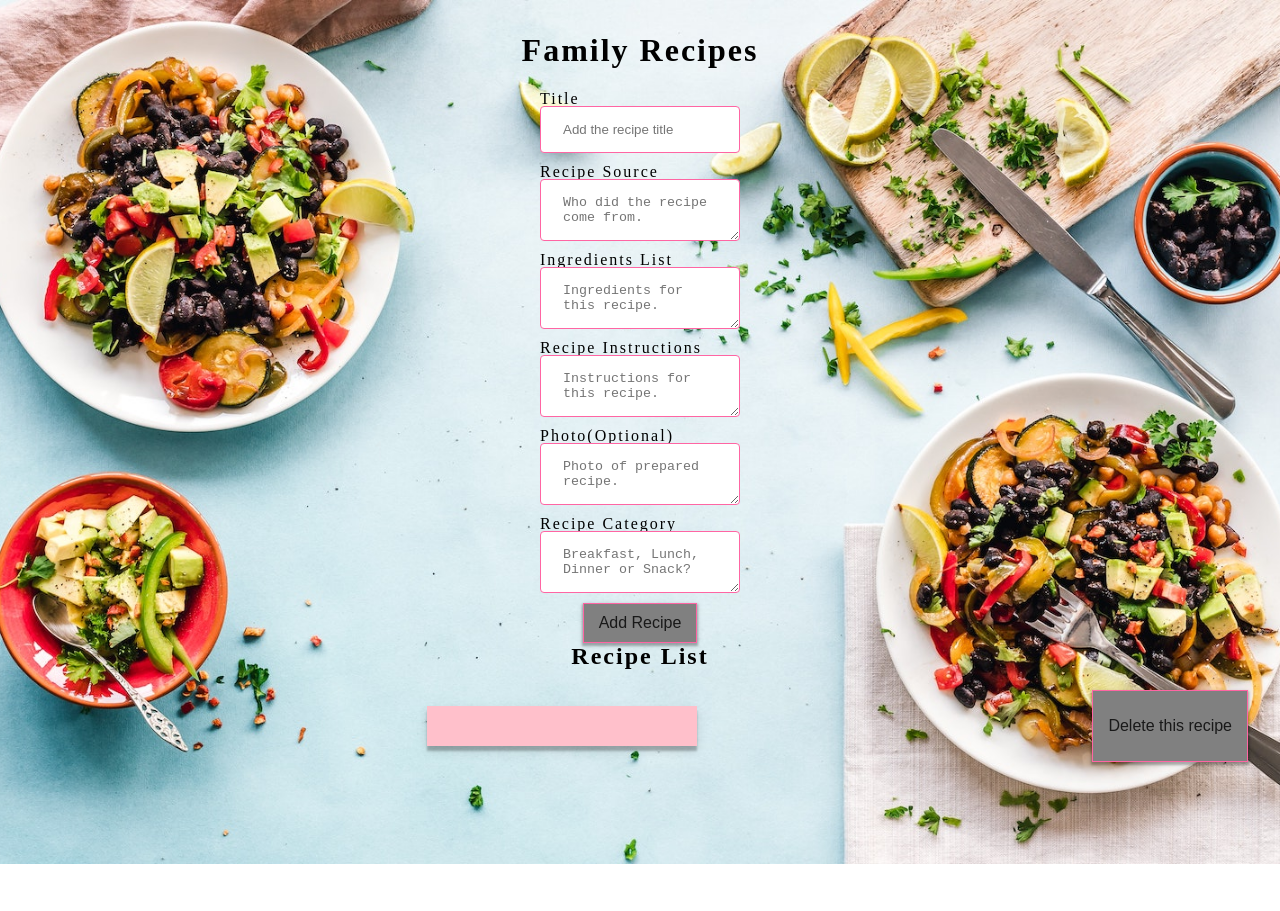
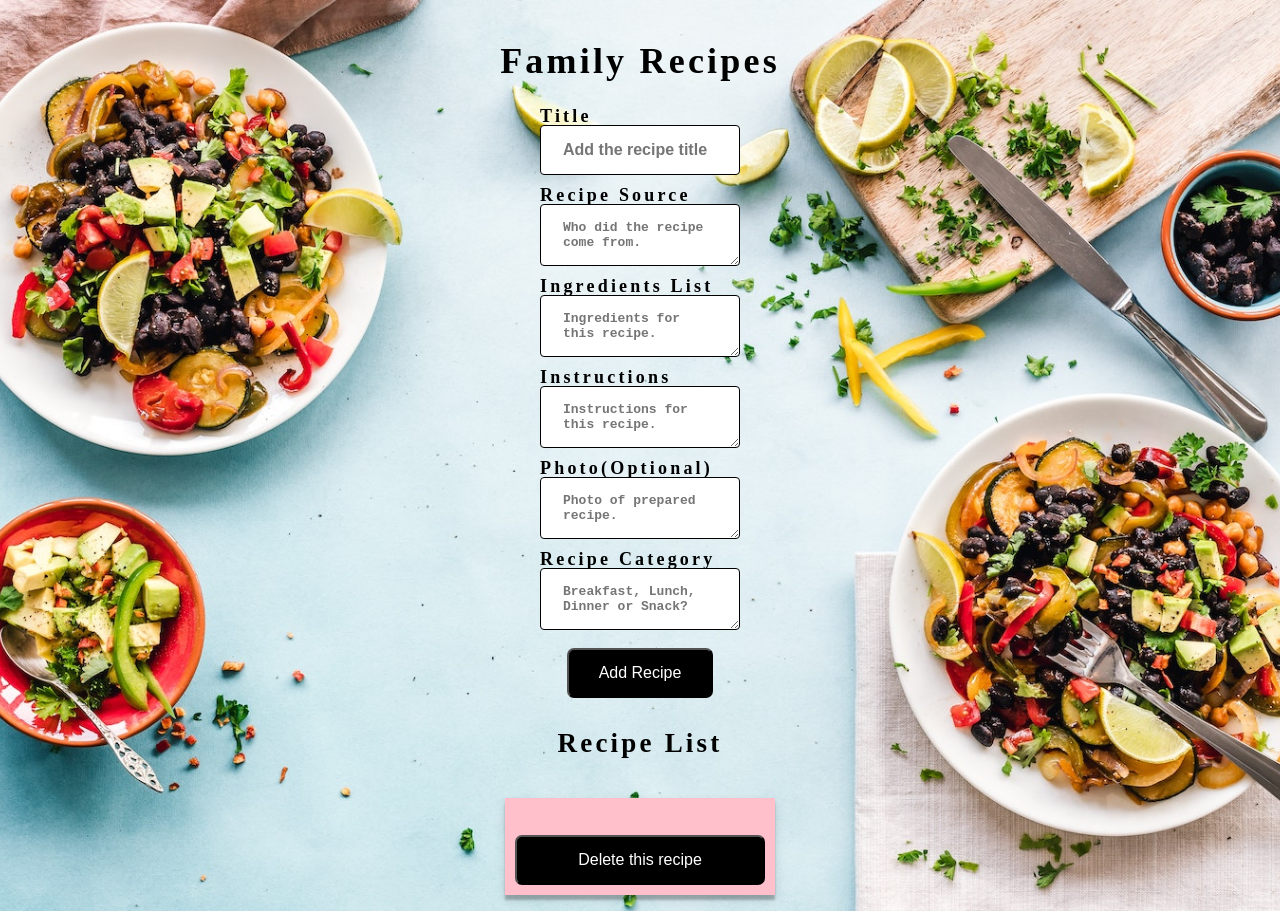
Before and after one commit to Secret-Family-Recipes-Cookbook-6/FrontEnd, a React (Create React App) app: page /protected in a window 1280 px wide. Before the commit the page ends 864 px from the top, so only its background shows below. Built offline with nearby package versions, Linux system fonts and the light colour scheme; no server answers; sample sign-in values are in the browser's storage.

Commit message:
updated styles, added new class names to buttons for styling

```diff
--- a/src/App.css
+++ b/src/App.css
@@ -9,13 +9,15 @@ body,
 }
 
 .App {
-  font-family: cursive;
+  font-family: 'EB Garamond';
+  letter-spacing: 0.2rem;
+  font-size: large;
+  font-weight: bold;
   text-align: center;
   background: url('./images/header.jpg')no-repeat center center;
   background-size: cover;
   background-attachment: fixed;
-  padding: 32px;
-  letter-spacing: 2px
+  padding-top: 2.5rem;
 }
 .recipe-list {
   display: flex;
@@ -29,6 +31,7 @@ body,
   padding: 10px;
   margin: 16px auto;
   text-align: left;
+  font-size: medium;
 }
 
 h1,
@@ -47,27 +50,37 @@ input, textarea {
   padding: 15px 22px;
   margin: 10px 5px;
   box-sizing: border-box;
-  border: 1px solid #ff65a3;
+  border: 1px solid black;
   border-radius: 4px;
+  font-weight: bold;
+  font-size: medium;
 }
 button {
-  background: gray;
-  border: 1px solid #ff65a3;
-  padding: 10px 15px;
+  background: black;
+  padding: 14px 30px;
   font-size: 16px;
-  color: #191919;
-  box-shadow: 0 2px 5px 1px rgba(0, 0, 0, 0.12), 0 2px 2px 1px rgba(0, 0, 0, 0.24);
+  color: white;
   transition: all 0.2 ease-in;
+  border-radius: 7px;
+  margin-top: 8px;
 }
 button:hover {
   transform: translateY(-1px);
-  box-shadow: 0 2px 6px 2px rgba(0, 0, 0, 0.12), 0 2px 3px 2px rgba(0, 0, 0, 0.24);
-  background: silver;
+  background: transparent;
+  color: black;
+  border: black;
+  border: 2px solid black;
 }
 button:active {
-  background: #ff7eb9;
-  box-shadow: inset 0px 0px 5px #ff65a3;
+  background: white;
+  box-shadow: inset 0px 0px 5px black;
   outline: none;
+}
+.delete-button {
+  width: 100%;
+}
+.add-button {
+  margin-bottom: 30px;
 }
 
 label {
--- a/src/components/RecipeForm.js
+++ b/src/components/RecipeForm.js
@@ -87,7 +87,7 @@ const RecipeForm = props => {
         name="ingredients"
       />
 
-      <label htmlFor="instructions">Recipe Instructions</label>
+      <label htmlFor="instructions">Instructions</label>
       <textarea
         //id="instructions"
         placeholder="Instructions for this recipe."
@@ -114,7 +114,7 @@ const RecipeForm = props => {
         name="category"
       />
 
-      <button type="submit">Add Recipe</button>
+      <button className="add-button" type="submit">Add Recipe</button>
     </form>
   );
 };
--- a/src/components/Recipes.js
+++ b/src/components/Recipes.js
@@ -32,9 +32,9 @@ const Recipes = props => {
           <p>{props.recipe.instructions}</p>
           <p>{props.recipe.image}</p>
           <p>{props.recipe.category}</p>
+        <button className="delete-button" onClick={() => handleDelete(props.recipe.id)}>Delete this recipe</button>
         </div>
 
-        <button onClick={() => handleDelete(props.recipe.id)}>Delete this recipe</button>
     </div>
   );
 };
--- a/src/components/Signup.js
+++ b/src/components/Signup.js
@@ -61,7 +61,7 @@ const Signup = (props) => {
                 </label>
 
                 <br />
-				        <button type="submit">Signup</button>
+				        <button type="submit">SIGN UP!</button>
             </form>
         </div>
     );
```
